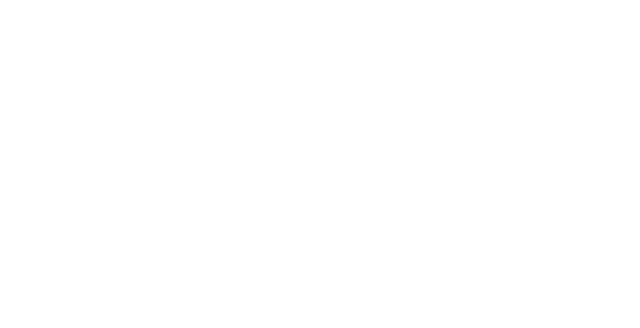
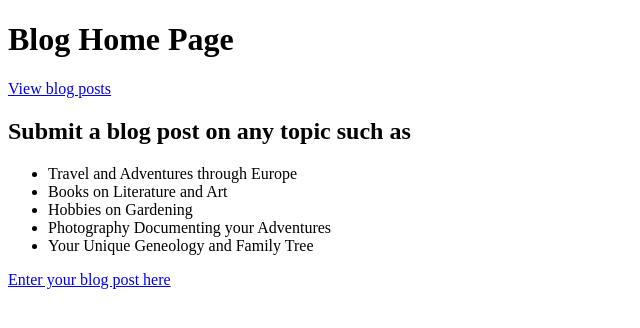
Before and after one commit to zetabasq001/personal-blog-website, a plain HTML site: page index.html in a window 1280 px wide. Shown: the whole page, without its empty margins (0-640 px from the left). Drawn offline with Linux system fonts and the light colour scheme.

Commit message:
feat: Add additional structure with header, nav, main, and article tags

```diff
--- a/index.html
+++ b/index.html
@@ -3,8 +3,29 @@
     <head>
         <meta charset="utf-8"/>
         <title>Blog Page Website</title>
+        <link href="./indexstyle.css" type="text/css" rel="stylesheet"/>
     </head>
     <body>
+        <header>
+            <h1>Blog Home Page</h1>
+        </header>
+        <nav>
+            <a href="./blogpost.html">View blog posts</a>
+        </nav>
+        <main>
+            <article>
+                <h2>Submit a blog post on any topic such as</h2>
+                <ul>
+                    <li>Travel and Adventures through Europe</li>
+                    <li>Books on Literature and Art</li>
+                    <li>Hobbies on Gardening</li>
+                    <li>Photography Documenting your Adventures</li>
+                    <li>Your Unique Geneology and Family Tree</li>
+                </ul>
 
+                <a href="./blogpost.html">Enter your blog post here</a>
+
+            </article>
+        </main>
     </body>
 </html>
```
